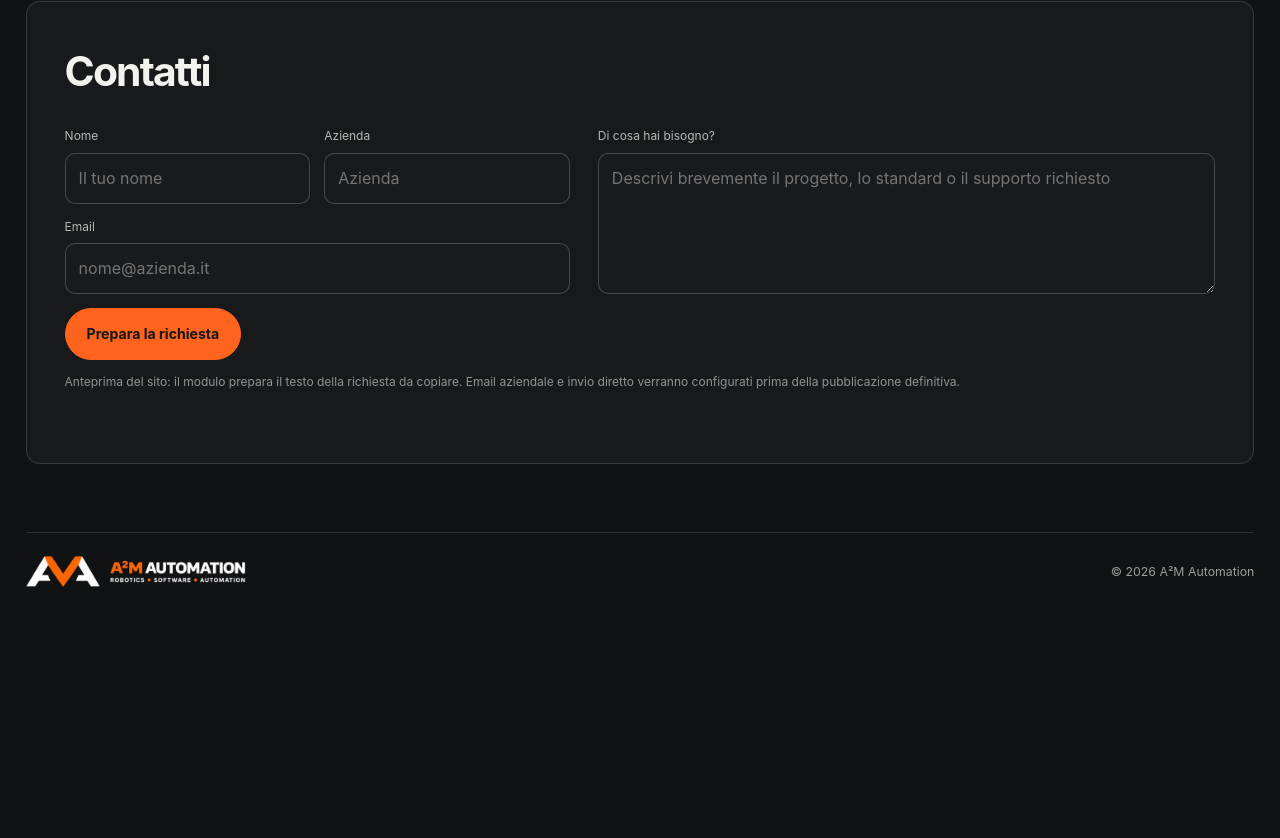
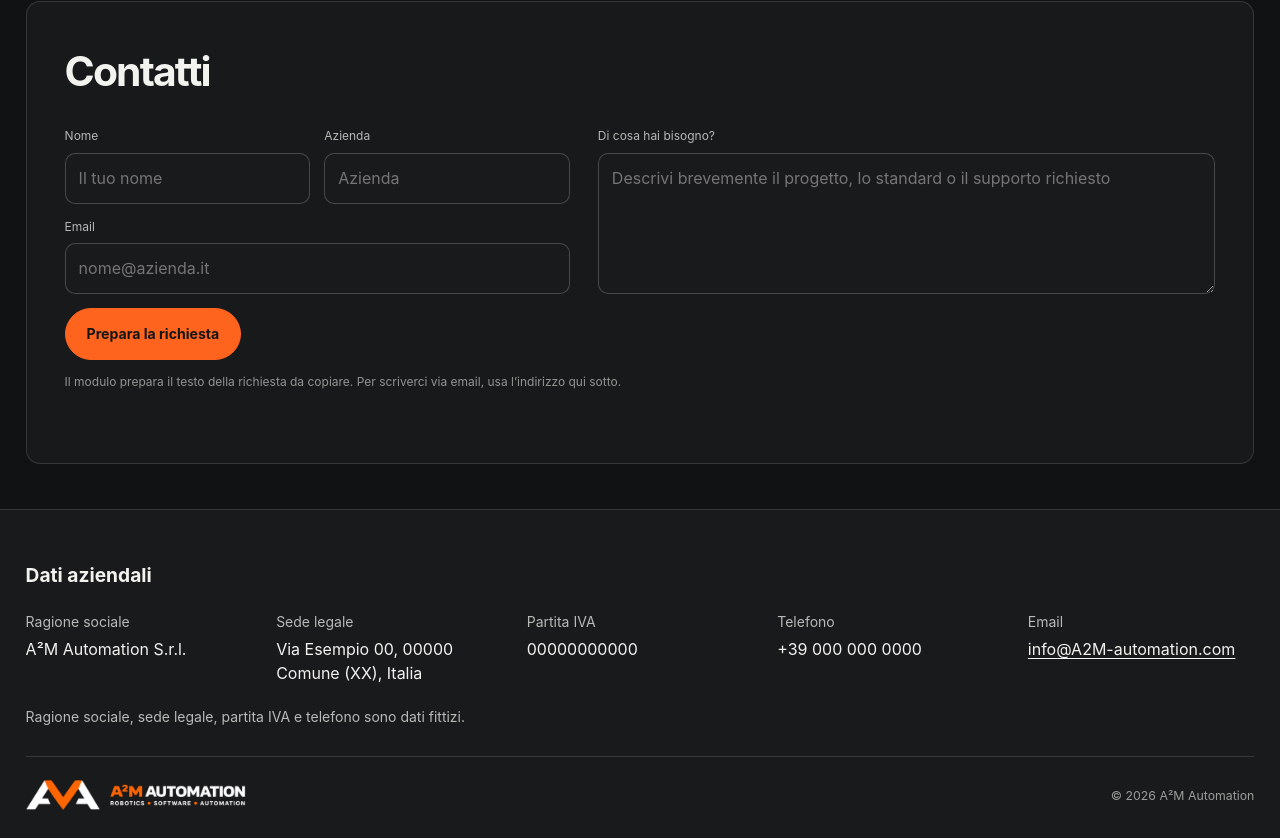
Before and after one commit to Santoloxz3/A2M, a plain HTML site: page dist/index.html in a window 1280 px wide. Shown: the part 6959-7797 px from the top of the page. Before the commit the page ends 7591 px from the top, so only its background shows below. Drawn offline with Linux system fonts and the light colour scheme.

Commit message:
Add bilingual company details footer

```diff
--- a/dist/assets/site-bilingual.css
+++ b/dist/assets/site-bilingual.css
@@ -383,7 +383,24 @@
     .contact-form h2 { margin: 0 0 24px; font-size: clamp(1.75rem, 4vw, 2.55rem); letter-spacing: -.045em; }
     .form-row > *, .contact-form input, .contact-form textarea { min-width: 0; }
     .contact-form textarea { min-height: 130px; }
-    .contact-foot { margin-top: clamp(34px, 6vw, 68px); }
+    .company-footer {
+      padding: clamp(30px, 4vw, 56px) 0 28px;
+      background: var(--ink-2);
+      border-top: 1px solid var(--line);
+    }
+    .company-footer h2 { margin: 0 0 20px; font-size: 1.2rem; }
+    .company-details {
+      display: grid;
+      grid-template-columns: repeat(auto-fit, minmax(min(100%, 175px), 1fr));
+      gap: 18px 24px;
+      margin: 0;
+    }
+    .company-details dt { color: #b8bab7; font-size: .875rem; margin-bottom: 4px; }
+    .company-details dd { margin: 0; overflow-wrap: anywhere; }
+    .company-details a { color: inherit; text-decoration: underline; text-underline-offset: .2em; }
+    .company-details a:hover { color: var(--orange-2); }
+    .company-details-note { color: #b8bab7; font-size: .875rem; margin: 20px 0 0; }
+    .contact-foot { margin-top: 28px; }
     .motion-ready .metric > * { opacity: 0; transform: translateY(10px); }
     .motion-ready .reveal-metrics.visible .metric > * {
       opacity: 1; transform: translateY(0); transition: opacity .55s ease, transform .55s ease;
--- a/dist/index.html
+++ b/dist/index.html
@@ -269,15 +269,32 @@
               <div class="field contact-message"><label for="message">Di cosa hai bisogno?</label><textarea id="message" name="message" required placeholder="Descrivi brevemente il progetto, lo standard o il supporto richiesto"></textarea></div>
             </div>
             <button class="button primary" type="submit">Prepara la richiesta</button>
-            <p class="form-hint">Anteprima del sito: il modulo prepara il testo della richiesta da copiare. Email aziendale e invio diretto verranno configurati prima della pubblicazione definitiva.</p>
+            <p class="form-hint">Il modulo prepara il testo della richiesta da copiare. Per scriverci via email, usa l’indirizzo qui sotto.</p>
             <div class="form-status" id="formStatus" role="status" aria-live="polite"></div>
           </form>
         </div>
-        <footer class="contact-foot"><div class="footer-brand"><img src="/assets/a2m-brand-horizontal.png" width="534" height="74" alt="A²M Automation · Robotics · Software · Automation"></div><span>© <span id="year"></span> A²M Automation</span></footer>
       </div>
     </section>
   </main>
 
+  <footer class="company-footer" aria-labelledby="company-details-title">
+    <div class="wrap">
+      <h2 id="company-details-title">Dati aziendali</h2>
+      <dl class="company-details">
+        <div><dt>Ragione sociale</dt><dd>A²M Automation S.r.l.</dd></div>
+        <div><dt>Sede legale</dt><dd>Via Esempio 00, 00000 Comune (XX), Italia</dd></div>
+        <div><dt>Partita IVA</dt><dd>00000000000</dd></div>
+        <div><dt>Telefono</dt><dd>+39 000 000 0000</dd></div>
+        <div><dt>Email</dt><dd><a href="mailto:info@A2M-automation.com">info@A2M-automation.com</a></dd></div>
+      </dl>
+      <p class="company-details-note">Ragione sociale, sede legale, partita IVA e telefono sono dati fittizi.</p>
+      <div class="contact-foot">
+        <div class="footer-brand"><img src="/assets/a2m-brand-horizontal.png" width="534" height="74" alt="A²M Automation · Robotics · Software · Automation"></div>
+        <span>© <span id="year"></span> A²M Automation</span>
+      </div>
+    </div>
+  </footer>
+
   <script src="/assets/site-bilingual.js"></script>
 </body>
 </html>
```
Also changed, not shown: dist/en/index.html (+19 -2 lines).
